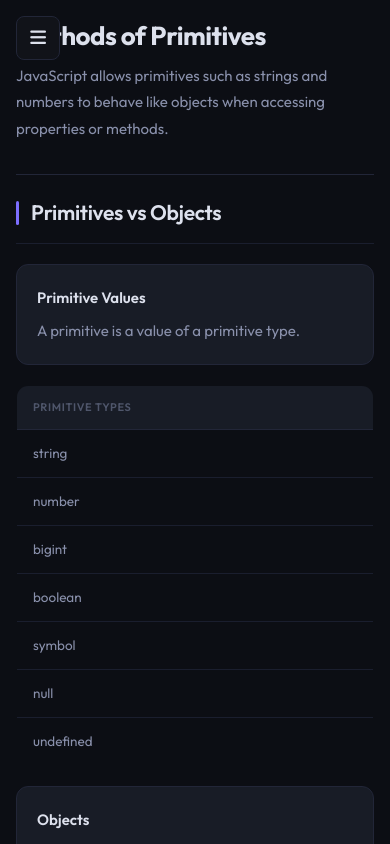
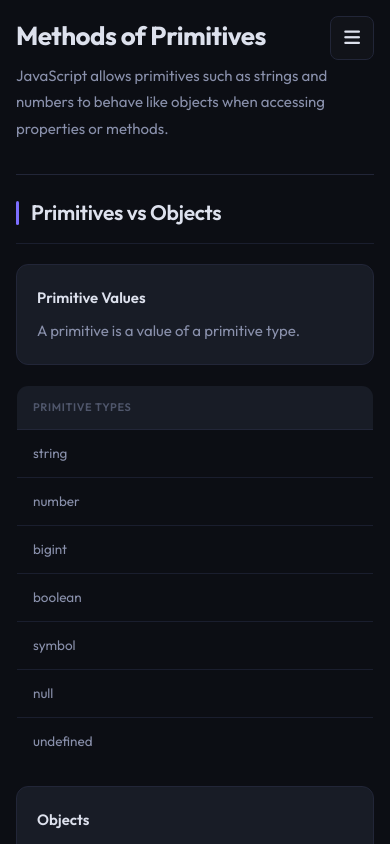
Before and after one commit to omkar142web/jslr, a plain HTML site: page index.html in a window 390 px wide. Drawn offline with Linux system fonts and the light colour scheme.

Commit message:
shifted to right

```diff
--- a/style.css
+++ b/style.css
@@ -784,7 +784,8 @@ button {
   display: none;
   position: fixed;
   top: var(--sp-4);
-  left: var(--sp-4);
+  /* left: var(--sp-4); */
+  right: var(--sp-4);
   z-index: 100;
   width: 44px;
   height: 44px;
```
